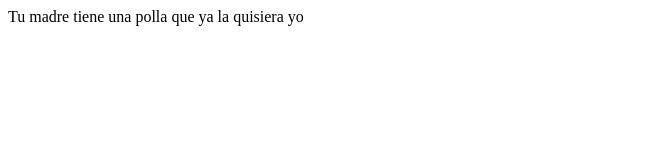
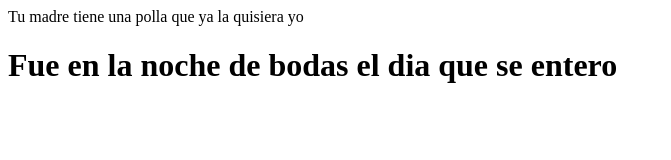
Before and after one commit to MatthewRodrigue/SERV, a plain HTML site: page ProyectoZ/index.html in a window 1280 px wide. Shown: the whole page, without its empty margins (0-671 px from the left). Drawn offline with Linux system fonts and the light colour scheme.

Commit message:
Segundo commit

```diff
--- a/ProyectoZ/index.html
+++ b/ProyectoZ/index.html
@@ -1 +1,2 @@
 <p>Tu madre tiene una polla que ya la quisiera yo</p>
+<h1>Fue en la noche de bodas el dia que se entero</h1>
```
